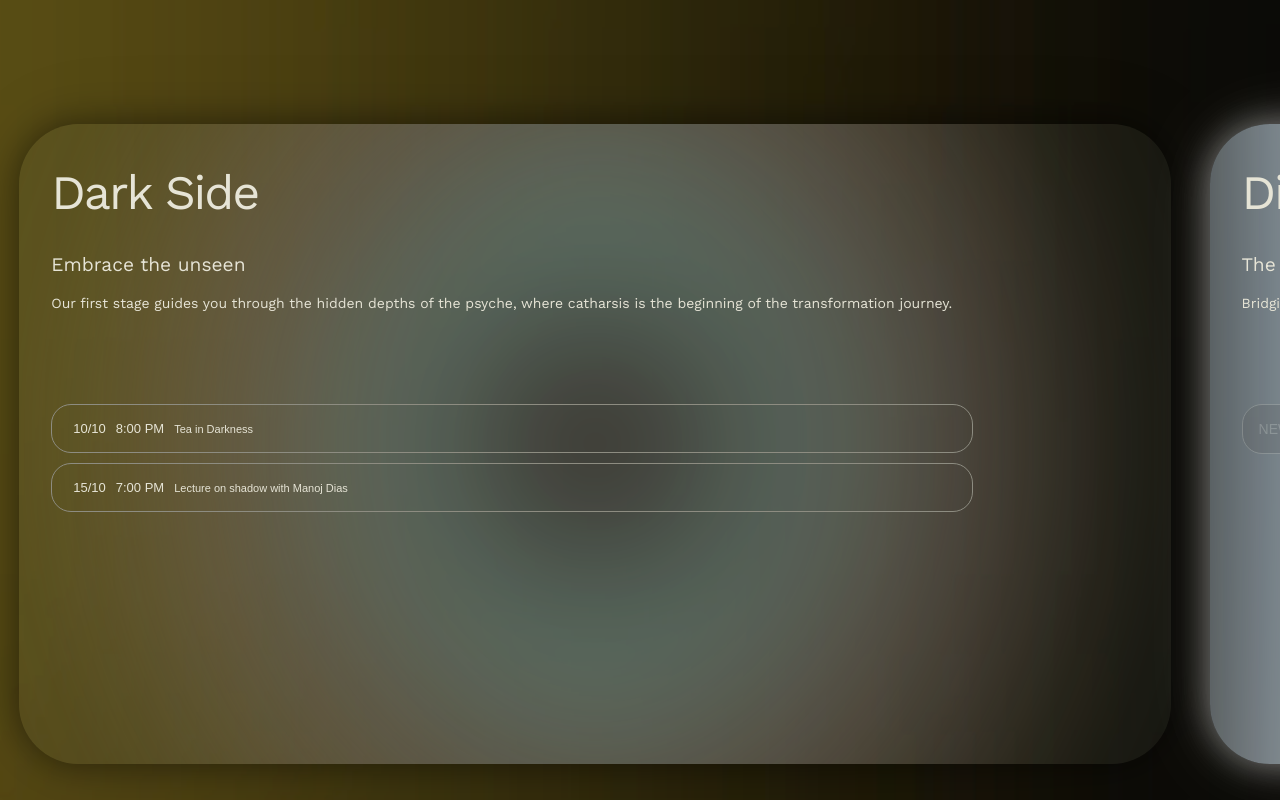
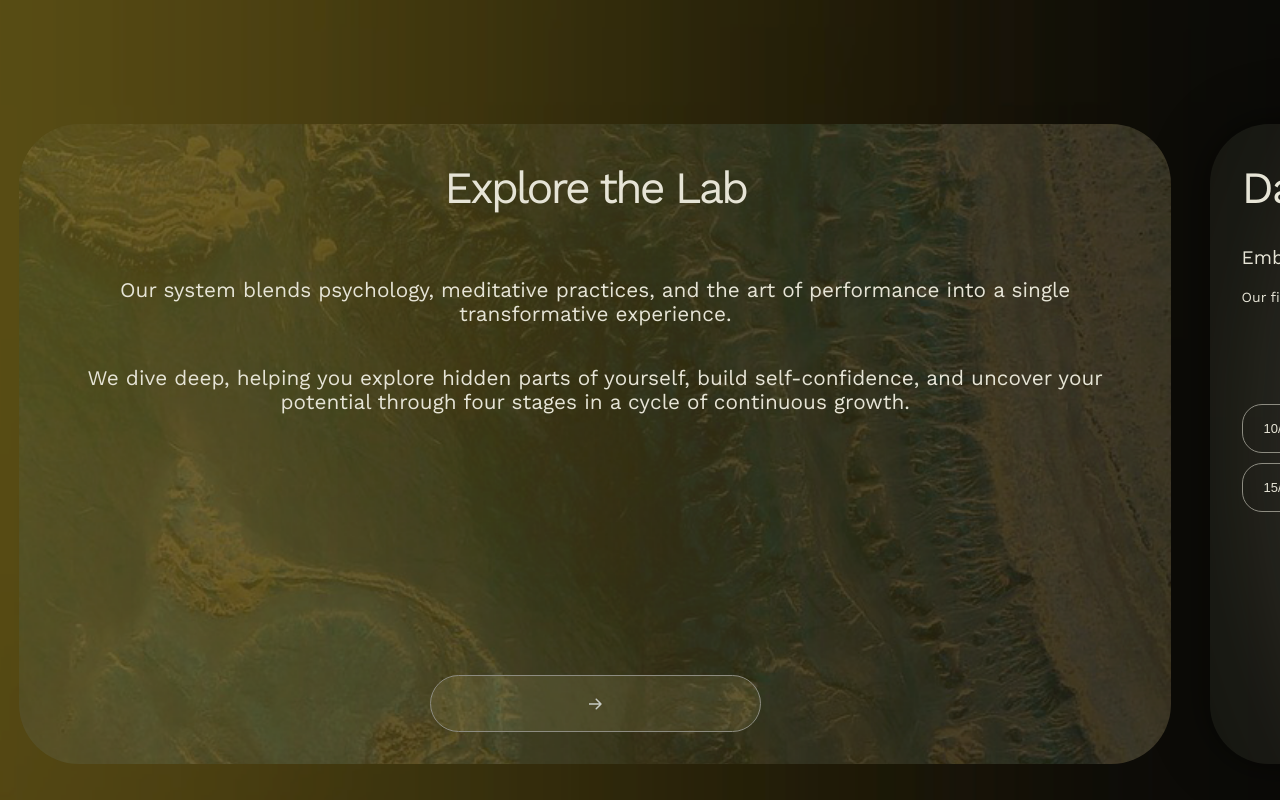
Before and after one commit to rbeatryss/massa, a React (Create React App) app: page / in a window 1280 px wide. Shown: the part 740-1540 px from the top of the page. Built offline with nearby package versions, Linux system fonts and the light colour scheme.

Commit message:
buttons updated

```diff
--- a/src/App.css
+++ b/src/App.css
@@ -10,7 +10,7 @@
   background-size: cover;
 }
 
-.App-logo {
+/* .App-logo {
   height: 40vmin;
   pointer-events: none;
 }
@@ -19,7 +19,7 @@
   .App-logo {
     animation: App-logo-spin infinite 20s linear;
   }
-}
+} */
 
 .header {
   min-height: 10vh;
@@ -38,7 +38,7 @@ h1 {
 }
 
 h2 {
-  font-size: 3rem;
+  font-size: 2.8rem;
   font-weight: 400;
   color: #E6E4D6;
   text-align: start;
--- a/src/App.jsx
+++ b/src/App.jsx
@@ -5,6 +5,8 @@ import BurgerButton from './components/burgerMenu/burgerButton/BurgerButton';
 import BurgerMenu from './components/burgerMenu/BurgerMenu';
 import SoundCard from './components/cards/soundCard/SoundCard';
 import EventCard from './components/cards/eventCard/EventCard';
+import CommunityCard from './components/cards/cummunityCard/CommunityCard';
+import IntroBookCard from './components/cards/IntroBookCard/IntroBookCard';
 
 //assets
 import whiteCard from "./assets/whiteCard.svg";
@@ -19,7 +21,6 @@ import email from './assets/mail.svg'
 import instagram from './assets/instagram.svg'
 
 import './App.css';
-import CommunityCard from './components/cards/cummunityCard/CommunityCard';
 
 function App() {
   const bookCardData = [
@@ -44,7 +45,8 @@ function App() {
       descriptor: "The Art of Illumination",
       description: "Bridging the conscious and unconscious through self-reflection: we delve into the world of dreams and symbols.",
       buttons: [
-        { type: 'coming soon', label: 'NEW CLASSES ARE COMMING SOON' },
+        { type: 'event button', eventDate: '10/10', eventTime: '8:00 PM', eventName: 'Tea in Darkness' },
+        { type: 'event button', eventDate: '15/10', eventTime: '7:00 PM', eventName: 'Lecture on shadow with Manoj Dias' },
       ],
       backgroundImage: whiteCard,
       shadow: `
@@ -58,7 +60,8 @@ function App() {
       descriptor: "Conscious Connection",
       description: "Deepening our understanding of relationships and unraveling the artof aware interaction with the world.",
       buttons: [
-        { type: 'coming soon', label: 'NEW CLASSES ARE COMMING SOON' },
+        { type: 'event button', eventDate: '10/10', eventTime: '8:00 PM', eventName: 'Tea in Darkness' },
+        { type: 'event button', eventDate: '15/10', eventTime: '7:00 PM', eventName: 'Lecture on shadow with Manoj Dias' },
       ],
       backgroundImage: yellowCard,
       shadow: `
@@ -160,7 +163,7 @@ function App() {
         <BurgerButton toggleMenu={toggleMenu} />
         <BurgerMenu isOpen={isMenuOpen} toggleMenu={toggleMenu} onNavigate={scrollToSection} />
       </header>
-      <div ref={aboutRef} className="about">
+      <div className="about">
         <div className="title">
           <h1>MASSA CONFUSA</h1>
         </div>
@@ -170,6 +173,7 @@ function App() {
       </div>
       <div className="explore">
         <div className="horizontal-scroll">
+          <IntroBookCard />
           {bookCardData.map((card, index) => (
             <BookCard
               key={index}
@@ -230,7 +234,7 @@ function App() {
         <h3 className="text-animation">
         </h3>
       </div> */}
-      <div className="closing">
+      <div ref={aboutRef} className="closing">
         <img src={logoLanding} />
         <h3 className="quote">
           MASSA CONFUSA IS A SPACE FOR HOLISTIC EXPLORATION, WHERE WE EMBRACE THE UNKNOWN AS A DRIVING FORCE THROUGH EXPERIMENTATION, OBSERVATION, AND PRACTICE.
--- a/src/components/buttons/CustomButton.css
+++ b/src/components/buttons/CustomButton.css
@@ -11,11 +11,11 @@
     padding: 1rem;
     width: 100%;
     cursor: pointer;
+    position: relative;
     transition: background-color 0.3s ease;
 }
 
 /* coming soon button */
-
 .coming-soon-button {
     border-color: #E6E4D6;
     background: #595959;
@@ -23,12 +23,8 @@
     font-size: 14px;
 }
 
-.coming-soon-button:hover {
-    background-color: #c8c8c8;
-}
 
 /* event button */
-
 .event-date,
 .event-time,
 .event-name {
@@ -47,6 +43,112 @@
     font-size: 11px;
 }
 
+.event-button {
+    position: relative;
+    transition: background-color 0.3s ease, box-shadow 0.3s ease, opacity 0.3s ease;
+    overflow: hidden;
+}
+
+.event-button > * {
+    opacity: 1;
+    transition: opacity 0.3s ease;
+}
+
 .event-button:hover {
+    border: none;
     background-color: #3F54D4;
+    box-shadow:
+        0 0 50px rgba(63, 84, 212, 1),
+        0 0 100px rgba(63, 84, 212, 0.8),
+        0 0 150px rgba(63, 84, 212, 0.3),
+        0 0 200px rgba(63, 84, 212, 0.1);
+    opacity: 1;
 }
+
+.event-button:hover > * {
+    opacity: 0;
+}
+
+.event-button:hover::after {
+    content: 'Book';
+    color: #E6E4D6;
+    justify-content: center;
+    align-items: center;
+    display: flex;
+    position: absolute;
+    top: 50%;
+    left: 50%;
+    transform: translate(-50%, -50%);
+    font-size: 1rem;
+    z-index: 1;
+}
+
+@media (max-width: 768px) {
+    .event-button span {
+        position: relative;
+    }
+
+    .event-button.bright span {
+        opacity: 0;
+    }
+
+    .event-button.bright::after {
+        content: 'Book';
+        color: #E6E4D6;
+        justify-content: center;
+        align-items: center;
+        display: flex;
+        position: absolute;
+        top: 50%;
+        left: 50%;
+        transform: translate(-50%, -50%);
+        font-size: 1rem;
+        z-index: 0;
+    }
+
+    /* .event-button:active {
+        opacity: 0.8;
+    } */
+}
+
+/* text button */
+.small-button {
+    width: 30%;
+    height: auto;
+    justify-content: center;
+    border-radius: 30px;
+    color: #E6E4D6;
+    background-color: rgba(238, 231, 159, 0.1);
+    border: 1px solid #8d8c81;
+
+}
+
+.small-button:hover {
+    background-color: #ffd500;
+    color: #0057e7;
+    box-shadow: 0px 0px 10px rgba(255, 255, 0, 0.8);
+}
+
+/* icon button */
+.icon-button {
+    width: 30%;
+    height: auto;
+    justify-content: center;
+    align-items: center;
+    border-radius: 30px;
+    color: #E6E4D6;
+    background-color: rgba(238, 231, 159, 0.1);
+    border: 1px solid #8d8c81;
+}
+
+.icon-button:hover {
+    background-color: rgba(238, 231, 159, 0.2);
+}
+
+.icon-button:active {
+    background-color: rgba(238, 231, 159, 0.3);
+}
+
+.icon {
+    font-size: 1.5em;
+}
--- a/src/components/buttons/CustomButton.jsx
+++ b/src/components/buttons/CustomButton.jsx
@@ -1,18 +1,49 @@
-// CustomButton.jsx
-import React from 'react';
-import './CustomButton.css'; // Import the button's CSS file for styling
+import React, { useState, useEffect } from 'react';
+import './CustomButton.css';
 
-const CustomButton = ({ type, eventName, eventDate, eventTime, label }) => {
-    const buttonClass = type === 'coming soon' ? 'coming-soon-button' : 'event-button';
+const CustomButton = ({ buttonData, link }) => {
+    const { type, eventName, eventDate, eventTime, label, icon } = buttonData;
+
+    const buttonClass = type === 'coming soon' ? 'coming-soon-button'
+                    : type === 'event button' ? 'event-button'
+                    : type === 'small button' ? 'small-button'
+                    : type === 'icon button' ? 'icon-button'
+                    : 'action-button';
+
+    const [clicked, setClicked] = useState(false);
+    const [isMobile, setIsMobile] = useState(false);
+
+    useEffect(() => {
+        setIsMobile(window.innerWidth <= 768);
+    }, []);
+
+    const handleClick = () => {
+        if (isMobile) {
+            if (clicked) {
+                window.location.href = link;
+            } else {
+                setClicked(true);
+            }
+        } else {
+            window.location.href = link;
+        }
+    };
 
     return (
-        <button className={`custom-button ${buttonClass}`}>
+        <button
+            className={`custom-button ${buttonClass} ${clicked && isMobile ? 'bright' : ''}`}
+            onClick={handleClick}
+        >
             {type === 'event button' && eventName && eventDate && eventTime ? (
                 <div>
                     <span className="event-date">{eventDate}</span>
                     <span className="event-time">{eventTime}</span>
                     <span className="event-name">{eventName}</span>
                 </div>
+            ) : type === 'icon button' && icon ? (
+                <span className="icon">
+                    {icon && <img src={icon} alt="arrow" />}
+                </span>
             ) : (
                 <span>{label}</span>
             )}
--- /dev/null
+++ b/src/components/cards/IntroBookCard/IntroBookCard.css
@@ -0,0 +1,55 @@
+.intro-book-card {
+    position: relative;
+    height: 80vh;
+    width: 90vw;
+    flex: 0 0 auto;
+    margin: 80px 1.2rem;
+    display: flex;
+    flex-direction: column;
+    border-radius: 60px;
+    color: rgb(254, 254, 254);
+    scroll-snap-align: center;
+    background: url('../../../assets/exploreBackground.png');
+    background-size: cover;
+    background-position: center;
+}
+
+.intro-book-card-overlay {
+    position: absolute;
+    top: 0;
+    left: 0;
+    right: 0;
+    bottom: 0;
+    border-radius: 60px;
+    /* background-color: rgba(0, 0, 0, 0.5); */
+    z-index: 1;
+}
+
+.intro-book-card-content {
+    position: relative;
+    z-index: 2;
+    display: flex;
+    flex-direction: column;
+    align-items: center;
+    margin: 0 1.5rem;
+    height: 100%;
+    overflow: hidden;
+    justify-content: flex-start;
+}
+
+.intro-book-card-title {
+    letter-spacing: -3px;
+    font-weight: 500;
+    margin-bottom: 4rem;
+}
+
+.intro-book-card-paragraph {
+    font-size: 1.3em;
+    font-weight: 400;
+    margin-bottom: 2.5rem;
+}
+
+.intro-book-card-content > button {
+    margin-top: auto;
+    margin-bottom: 2rem;
+}
--- /dev/null
+++ b/src/components/cards/IntroBookCard/IntroBookCard.jsx
@@ -0,0 +1,23 @@
+import React from 'react';
+import './IntroBookCard.css';
+import CustomButton from '../../buttons/CustomButton';
+import arrow from "../../../assets/arrow.svg";
+
+const IntroBookCard = ({ nextCardRef, moveCards }) => {
+    return (
+        <div className="intro-book-card">
+            <div className="intro-book-card-overlay"></div>
+            <div className="intro-book-card-content">
+                <h2 className="intro-book-card-title">Explore the Lab</h2>
+                <p className="intro-book-card-paragraph">Our system blends psychology, meditative practices, and the art of performance into a single transformative experience.</p>
+                <p className="intro-book-card-paragraph">We dive deep, helping you explore hidden parts of yourself, build self-confidence, and uncover your potential through four stages in a cycle of continuous growth.</p>
+                <CustomButton
+                    buttonData={{ type: 'icon button', icon: arrow }}
+                    scrollAction={moveCards}
+                />
+            </div>
+        </div>
+    );
+};
+
+export default IntroBookCard;
--- a/src/components/cards/bookCard/BookCard.jsx
+++ b/src/components/cards/bookCard/BookCard.jsx
@@ -4,6 +4,7 @@ import CustomButton from '../../buttons/CustomButton';
 
 
 const BookCard = ({ title, descriptor, description, gradient, shadow, buttons, beforeBackground, backgroundImage, }) => {
+
     return (
         <div className="book-card"
             style={{
@@ -20,18 +21,9 @@ const BookCard = ({ title, descriptor, description, gradient, shadow, buttons, b
                 <p className="book-card-description">{description}</p>
             </div>
             <div className="book-card-button-container">
-                {buttons.map((button, index) => {
-                    return (
-                        <CustomButton
-                            key={index}
-                            type={button.type}
-                            eventName={button.eventName}
-                            eventDate={button.eventDate}
-                            eventTime={button.eventTime}
-                            label={button.label}
-                        />
-                    );
-                })}
+            {buttons.map((buttonData, index) => (
+        <CustomButton key={index} buttonData={buttonData} />
+      ))}
             </div>
         </div>
     );
--- a/src/components/cards/eventCard/EventCard.jsx
+++ b/src/components/cards/eventCard/EventCard.jsx
@@ -30,6 +30,7 @@ const EventCard = ({ backgroundImage, title, eventName, eventDate, eventTime, ev
                 </div>
             </div>
             <div className="event-card-button-container">
+                <CustomButton buttonData={{ type: 'small button', label: 'Book' }} />
                 {/* {buttons.map((button, index) => {
                     return (
                         <CustomButton
--- a/src/components/cards/soundCard/SoundCard.css
+++ b/src/components/cards/soundCard/SoundCard.css
@@ -25,3 +25,11 @@
 ul {
     padding: 0 0 0 20px;
 }
+
+.sound-card-button-container {
+    display: flex;
+    justify-content: end;
+    align-items: center;
+    margin-top: auto;
+    margin-bottom: 1rem;
+}
```
Also changed, not shown: src/components/cards/eventCard/EventCard.css (+5 -22 lines), src/components/cards/soundCard/SoundCard.jsx (+6 -4 lines), src/assets/arrow.svg (added), src/assets/exploreBackground.png (added).
